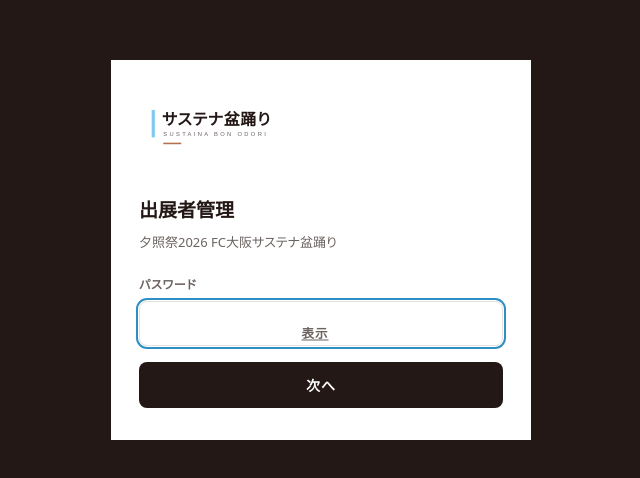
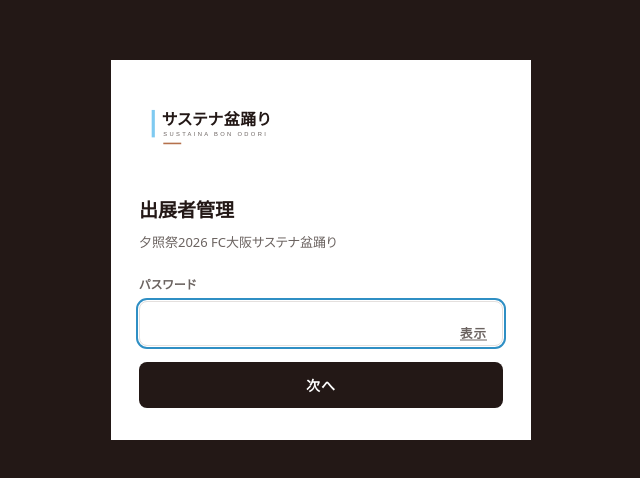
Before and after one commit to keitamorimoto0308-reiharu/fcosaka-bondance, a plain HTML site: page admin.html in a window 1280 px wide. Shown: the part 150-628 px from the top of the page, 319-959 px from the left. Drawn offline with Linux system fonts and the light colour scheme.

Commit message:
deploy: preview

```diff
--- a/admin.html
+++ b/admin.html
@@ -39,7 +39,8 @@ button{cursor:pointer}
 .gate label{display:block;font-size:12px;font-weight:700;color:var(--muted);
   letter-spacing:.06em;margin-bottom:6px}
 .pwrow{position:relative}
-.pwrow #gShow{position:absolute;right:6px;top:50%;transform:translateY(-50%);
+/* .gate button の width:100% に負けて中央に出てしまうので、幅を戻す */
+.pwrow #gShow{position:absolute;right:6px;top:50%;transform:translateY(-50%);width:auto;
   background:transparent;border:0;color:var(--muted);font-size:12.5px;font-family:inherit;
   padding:8px 10px;cursor:pointer;text-decoration:underline;text-underline-offset:2px}
 .pwrow #gShow:hover{color:var(--ink)}
```
